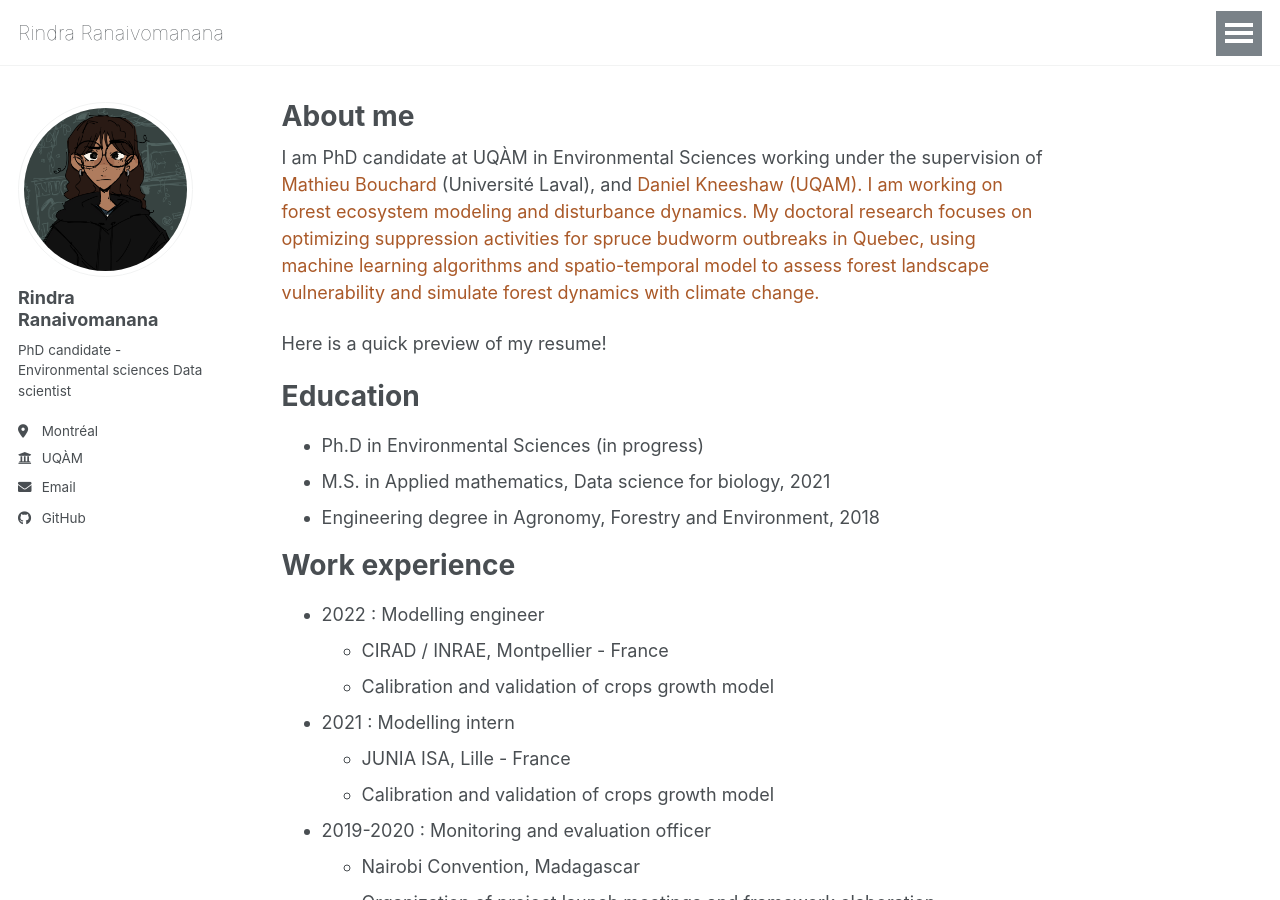
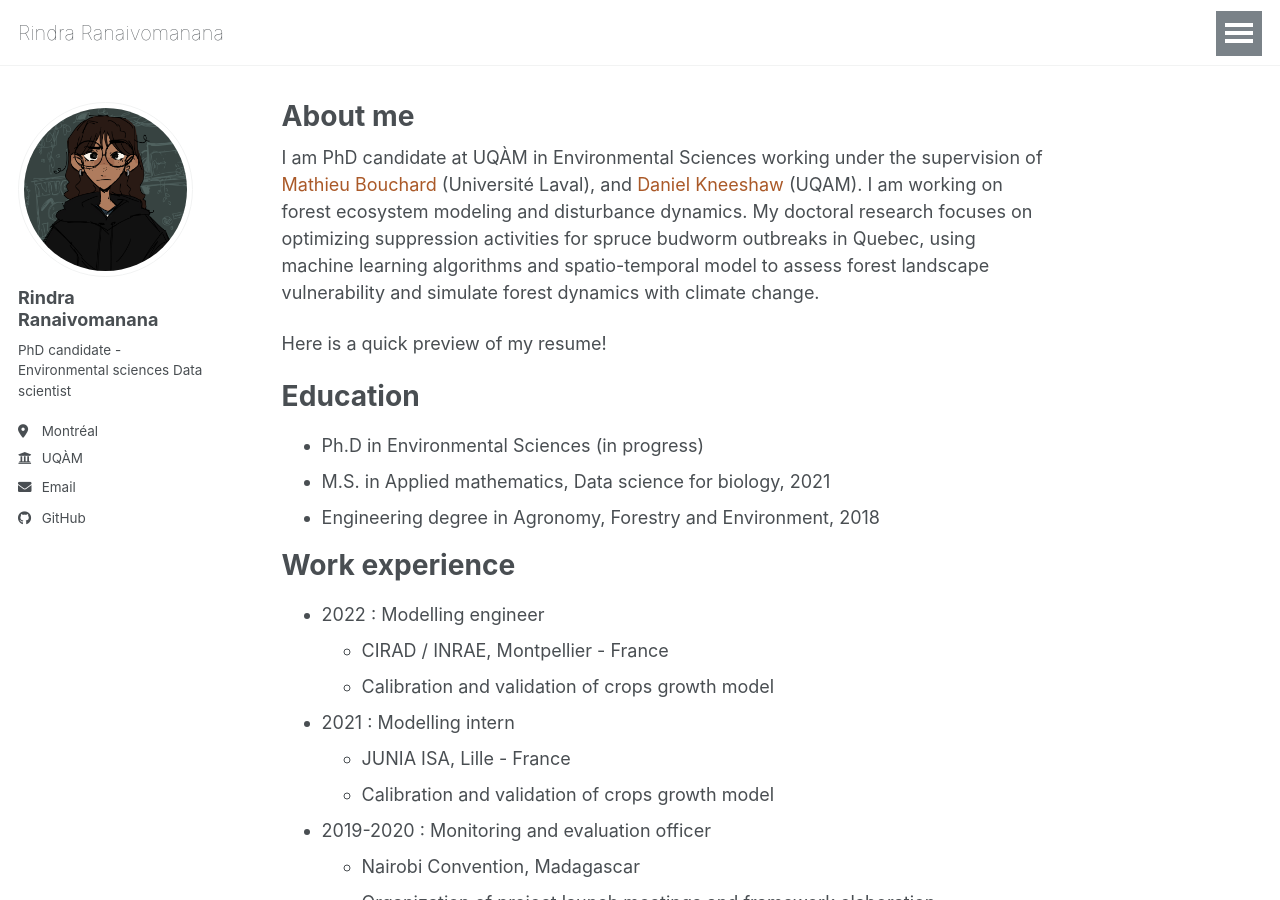
Before and after one commit to rindrafanomezana/rindrafanomezana.github.io, a Jekyll site: the page built from _pages/about_me.md, in a window 1280 px wide and 900 px high. Built offline with Jekyll 4.4.1, drawn with Linux system fonts in a browser that asks for light colours.

```diff
--- a/_pages/about_me.md
+++ b/_pages/about_me.md
@@ -8,7 +8,7 @@ redirect_from:
 ---
 
 
-I am PhD candidate at UQÀM in Environmental Sciences working under the supervision of <a href="https://www.cef-cfr.ca/pmwiki.php?n=Membres.MathieuBouchard" target="_blank" rel="noopener noreferrer">Mathieu Bouchard</a> (Université Laval), and <a href="https://www.cef-cfr.ca/pmwiki.php?n=Membres.DanielKneeshaw" target="_blank" rel="noopener noreferrer">Daniel Kneeshaw (UQAM). I am working on forest ecosystem modeling and disturbance dynamics. My doctoral research focuses on optimizing suppression activities for spruce budworm outbreaks in Quebec, using machine learning algorithms and spatio-temporal model to assess forest landscape vulnerability and simulate forest dynamics with climate change.
+I am PhD candidate at UQÀM in Environmental Sciences working under the supervision of <a href="https://www.cef-cfr.ca/pmwiki.php?n=Membres.MathieuBouchard" target="_blank" rel="noopener noreferrer">Mathieu Bouchard</a> (Université Laval), and <a href="https://www.cef-cfr.ca/pmwiki.php?n=Membres.DanielKneeshaw" target="_blank" rel="noopener noreferrer">Daniel Kneeshaw</a> (UQAM). I am working on forest ecosystem modeling and disturbance dynamics. My doctoral research focuses on optimizing suppression activities for spruce budworm outbreaks in Quebec, using machine learning algorithms and spatio-temporal model to assess forest landscape vulnerability and simulate forest dynamics with climate change.
 
 Here is a quick preview of my resume!
 
```
